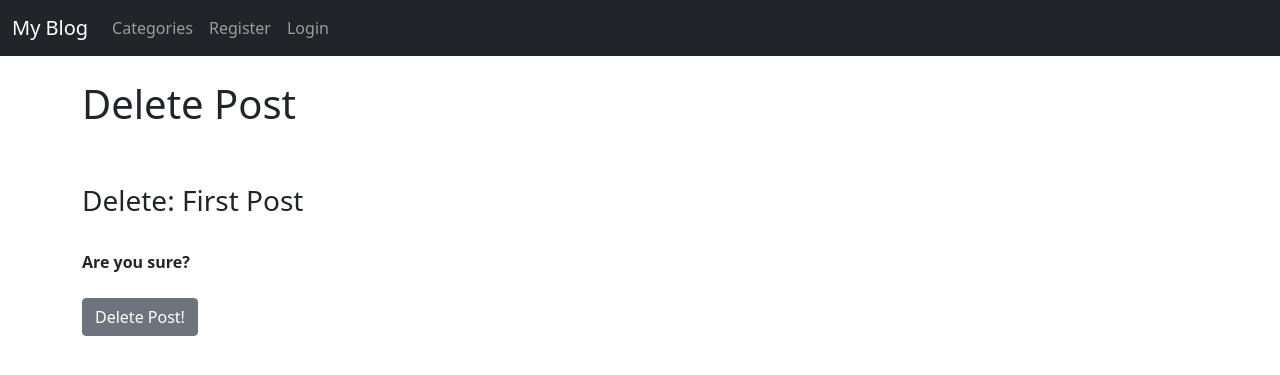
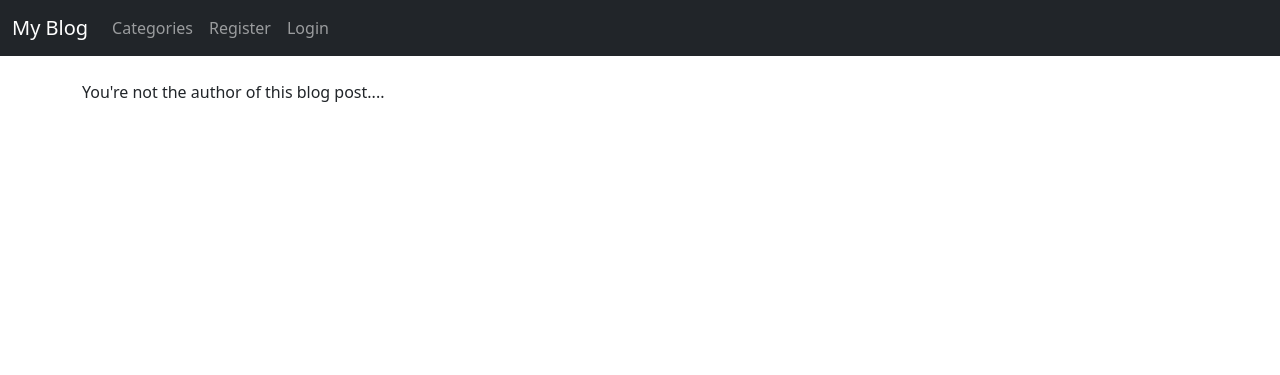
Before and after one commit to angelptli/django-blog-site, a Django app: page /article/1/remove in a window 1280 px wide. Shown: the top 375 px of the page. Run offline with Django 3.2, Linux system fonts and the light colour scheme; data comes from the database, SQL or seed files in the repository; both versions use the stored data as it was after the commit.

Commit message:
Specify edit and delete permissions for blog post authors

```diff
--- a/myblog/templates/delete_post.html
+++ b/myblog/templates/delete_post.html
@@ -6,6 +6,8 @@
 
 {% block content %}
 
+{% if user.is_authenticated %}
+  {% if user.id == post.author.id %}
     <h1>Delete Post</h1>
     <br /><br />
     <h3>Delete: {{ post.title }}</h3>
@@ -16,4 +18,10 @@
         <button class="btn btn-secondary">Delete Post!</button>
       </form>
     </div>
+  {% else %}
+    You're not the author of this blog post...
+  {% endif %}
+{% else %}
+  You're not the author of this blog post....
+{% endif %}
 {% endblock %}
--- a/myblog/templates/home.html
+++ b/myblog/templates/home.html
@@ -12,8 +12,10 @@
       posted on: {{ post.post_date }}
       <small>
         {% if user.is_authenticated %}
-         - <a href="{% url 'update_post' post.pk %}">(Edit)</a>
-          <a href="{% url 'delete_post' post.pk %}">(Delete)</a>
+          {% if user.id == post.author.id %}
+            - <a href="{% url 'update_post' post.pk %}">(Edit)</a>
+             <a href="{% url 'delete_post' post.pk %}">(Delete)</a>
+          {% endif %}
         {% endif %}
       </small><br/>
       {{ post.body|slice:":200"|safe }} ...
--- a/myblog/templates/update_post.html
+++ b/myblog/templates/update_post.html
@@ -7,6 +7,7 @@
 {% block content %}
 
 {% if user.is_authenticated %}
+  {% if user.id == post.author.id %}
     <h1>Update Post</h1>
     <br /><br />
     <div class="form-group">
@@ -16,6 +17,9 @@
         <button class="btn btn-secondary">Update</button>
       </form>
     </div>
+  {% else %}
+    You're not the author of this blog post.
+  {% endif %}
 {% else%}
   You must be logged in as a user to update blog posts
 {% endif %}
```
Also changed, not shown: myblog/templates/article_details.html (+6 -3 lines), db.sqlite3. Lines whose indentation alone changed are shown as unchanged.
